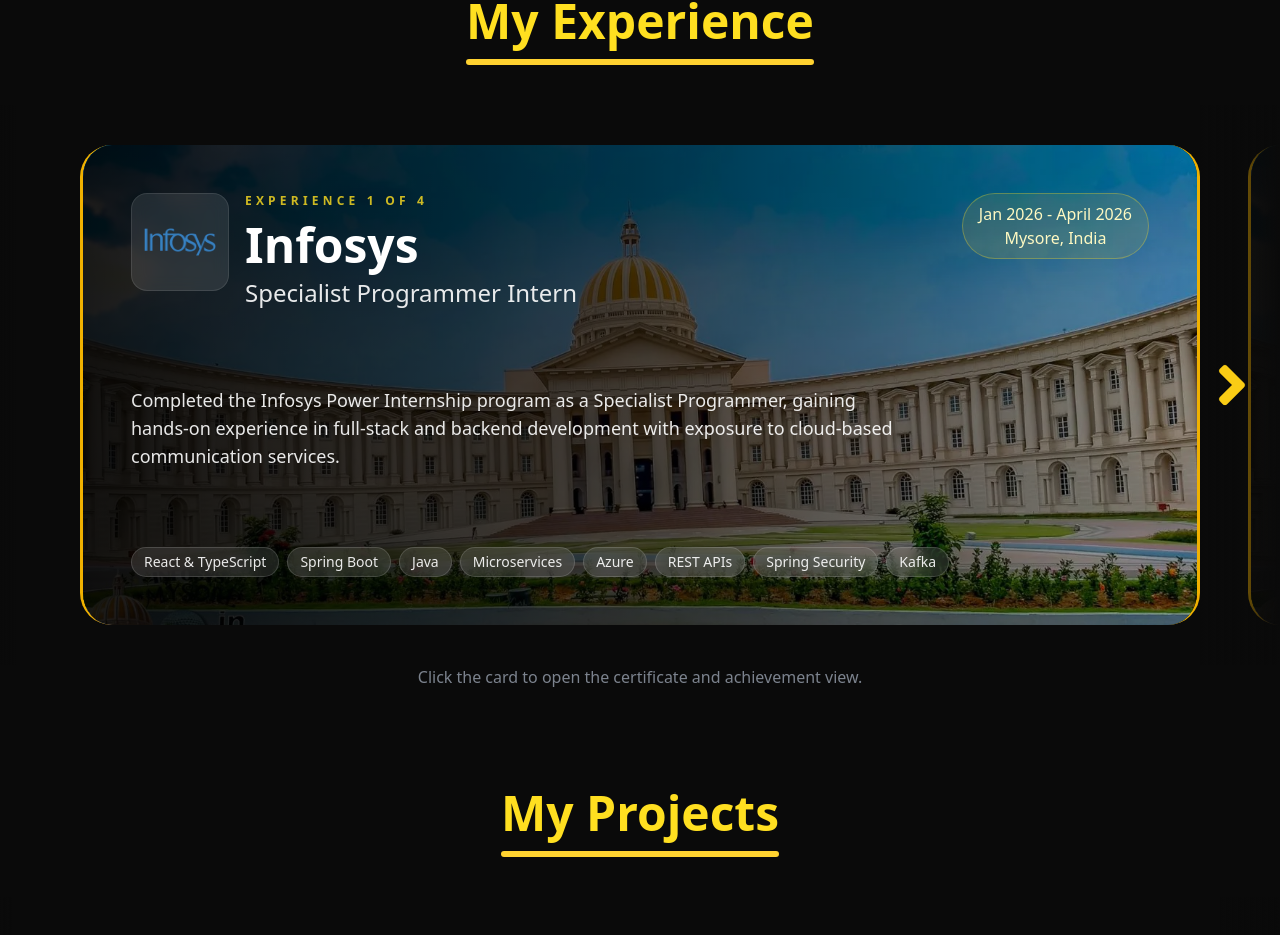
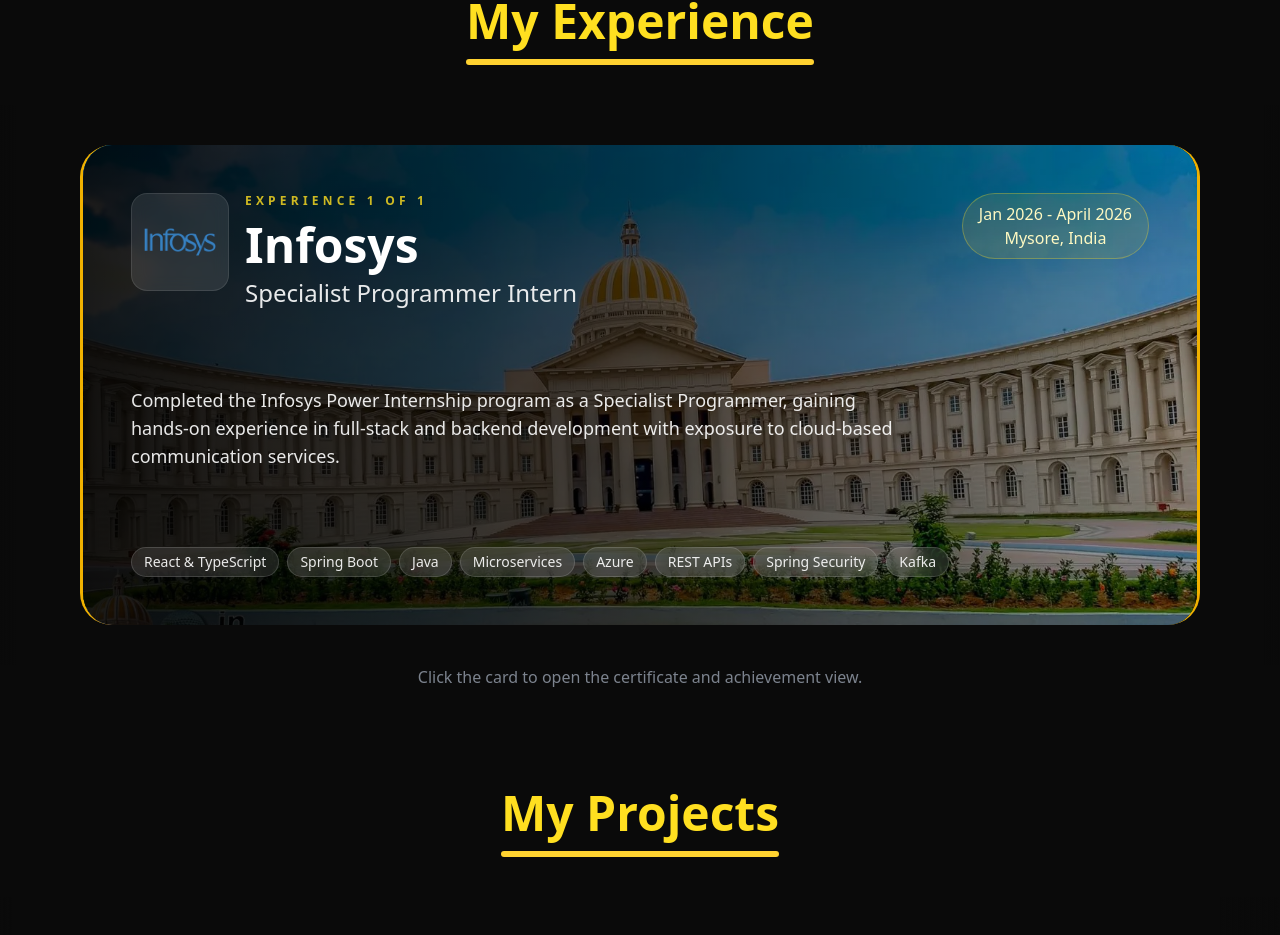
Before and after one commit to rohit-0000/Portfolio2.0, a React (Vite) app: page / in a window 1280 px wide. Shown: the part 2583-3518 px from the top of the page. Built offline with nearby package versions, Linux system fonts and the light colour scheme.

Commit message:
adding experience section

```diff
--- a/src/Components/experience.jsx
+++ b/src/Components/experience.jsx
@@ -98,7 +98,7 @@
                                     <div className="relative z-10 flex min-h-[30rem] flex-col justify-between p-6 md:p-10 lg:p-12">
                                         <div className="flex items-start justify-between gap-4">
                                             <div className="flex items-start gap-4">
-                                                <div className="rounded-2xl border border-white/10 bg-white/10 p-3 backdrop-blur-sm">
+                                                <div className="rounded-2xl border border-white/10 bg-white/10 p-3 backdrop-blur-sm hidden md:block">
                                                     <img
                                                         src={experience.logo}
                                                         alt={`${experience.company} logo`}
--- a/src/Data/experience.js
+++ b/src/Data/experience.js
@@ -32,91 +32,4 @@
       "Worked on production-grade applications with CI/CD pipelines using Infosys DevSecOps Platform",
     ],
   },
-  {
-    company: "Infosys",
-    position: "Specialist Programmer Intern",
-    duration: "Jan 2026 - April 2026",
-    description:
-      "Completed the Infosys Power Internship program as a Specialist Programmer, gaining hands-on experience in full-stack and backend development with exposure to cloud-based communication services.",
-    logo: infosysLogo,
-    building: infosysBuilding,
-    certificate: infosysCertificate,
-    skills: [
-      "React & TypeScript",
-      "Spring Boot",
-      "Java",
-      "Microservices",
-      "Azure",
-      "REST APIs",
-      "Spring Security",
-      "Kafka",
-    ],
-    location: "Mysore, India",
-    achievements: [
-      "Developed responsive user interfaces using React and Bootstrap",
-      "Built scalable backend systems with Spring Boot and microservices architecture",
-      "Implemented secure authentication and authorization using Spring Security",
-      "Integrated cloud-based Azure Communication Services and Microsoft Graph API",
-      "Explored event-driven architecture using Apache Kafka",
-      "Worked on production-grade applications with CI/CD pipelines using Infosys DevSecOps Platform",
-    ],
-  },
-  {
-    company: "Infosys",
-    position: "Specialist Programmer Intern",
-    duration: "Jan 2026 - April 2026",
-    description:
-      "Completed the Infosys Power Internship program as a Specialist Programmer, gaining hands-on experience in full-stack and backend development with exposure to cloud-based communication services.",
-    logo: infosysLogo,
-    building: infosysBuilding,
-    certificate: infosysCertificate,
-    skills: [
-      "React & TypeScript",
-      "Spring Boot",
-      "Java",
-      "Microservices",
-      "Azure",
-      "REST APIs",
-      "Spring Security",
-      "Kafka",
-    ],
-    location: "Mysore, India",
-    achievements: [
-      "Developed responsive user interfaces using React and Bootstrap",
-      "Built scalable backend systems with Spring Boot and microservices architecture",
-      "Implemented secure authentication and authorization using Spring Security",
-      "Integrated cloud-based Azure Communication Services and Microsoft Graph API",
-      "Explored event-driven architecture using Apache Kafka",
-      "Worked on production-grade applications with CI/CD pipelines using Infosys DevSecOps Platform",
-    ],
-  },
-  {
-    company: "Infosys",
-    position: "Specialist Programmer Intern",
-    duration: "Jan 2026 - April 2026",
-    description:
-      "Completed the Infosys Power Internship program as a Specialist Programmer, gaining hands-on experience in full-stack and backend development with exposure to cloud-based communication services.",
-    logo: infosysLogo,
-    building: infosysBuilding,
-    certificate: infosysCertificate,
-    skills: [
-      "React & TypeScript",
-      "Spring Boot",
-      "Java",
-      "Microservices",
-      "Azure",
-      "REST APIs",
-      "Spring Security",
-      "Kafka",
-    ],
-    location: "Mysore, India",
-    achievements: [
-      "Developed responsive user interfaces using React and Bootstrap",
-      "Built scalable backend systems with Spring Boot and microservices architecture",
-      "Implemented secure authentication and authorization using Spring Security",
-      "Integrated cloud-based Azure Communication Services and Microsoft Graph API",
-      "Explored event-driven architecture using Apache Kafka",
-      "Worked on production-grade applications with CI/CD pipelines using Infosys DevSecOps Platform",
-    ],
-  },
 ];
```
